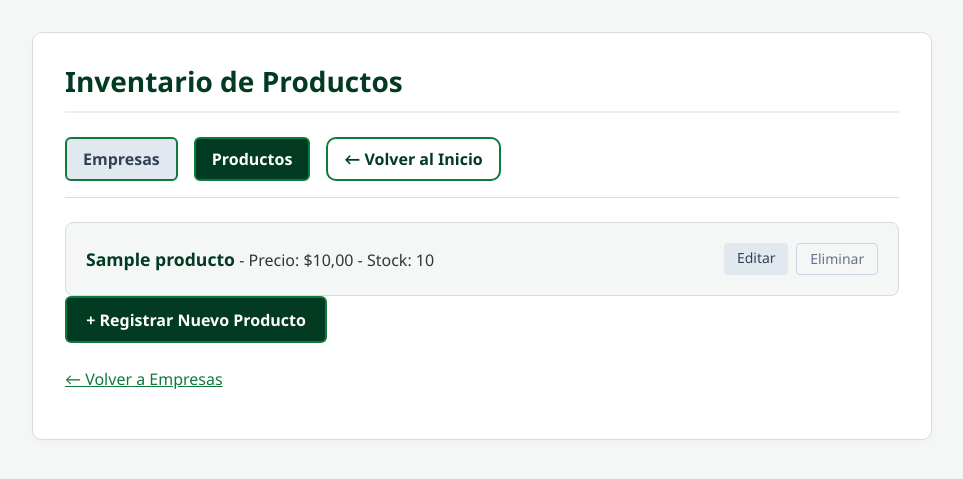
After one commit to 0621-santiago/Proyecto-SITDE, a Django app: page /inventario/productos/ in a window 1280 px wide. The commit adds this page. Shown: the top 479 px of the page, without its empty margins (158-1121 px from the left). Run offline with Django 5.2, Linux system fonts and the light colour scheme; tables that the repository leaves empty hold one stand-in row (values such as "Sample post").

Commit message:
Implementar módulo de inventario completo: CRUD de empresas y productos, vistas de confirmación de eliminación, formularios, rutas y estilos CSS institucionales

```diff
--- /dev/null
+++ b/inventario/templates/inventario/lista_productos.html
@@ -0,0 +1,46 @@
+{% load static %}
+<!DOCTYPE html>
+<html lang="es">
+<head>
+    <meta charset="UTF-8">
+    <title>Inventario de Productos</title>
+    <link rel="stylesheet" href="{% static 'css/sitde.css' %}">
+    <link rel="stylesheet" href="{% static 'css/inventario/inventario.css' %}">
+</head>
+<body>
+    <div class="contenedor-inventario">
+        <h1 class="titulo-inventario">Inventario de Productos</h1>
+
+
+        <div style="margin-bottom: 1.5rem; display: flex; gap: 1rem; border-bottom: 1px solid var(--borde); padding-bottom: 1rem;">
+            <a href="{% url 'lista_empresas' %}" class="boton" style="background-color: #e2e8f0; color: #334155; text-decoration: none; padding: 0.5rem 1rem; border-radius: 6px;">Empresas</a>
+            <a href="{% url 'lista_productos' %}" class="boton" style="background-color: var(--verde-oscuro); color: white; text-decoration: none; padding: 0.5rem 1rem; border-radius: 6px;">Productos</a>
+            <a href="/" class="boton" style="background-color: transparent; color: var(--verde-oscuro); text-decoration: none; padding: 0.5rem 1rem;">← Volver al Inicio</a>
+        </div>
+
+        <ul class="lista-empresas">
+            {% for producto in productos %}
+                <li class="empresa-item" style="display: flex; justify-content: space-between; align-items: center;">
+                    <div>
+                        <strong>{{ producto.nombre }}</strong> - Precio: ${{ producto.precio }} - Stock: {{ producto.stock }}
+                    </div>
+                    <div style="display: flex; gap: 0.5rem;">
+                        <a href="{% url 'editar_producto' producto.pk %}" class="btn-accion btn-editar">Editar</a>
+                        <a href="{% url 'eliminar_producto' producto.pk %}" class="btn-accion btn-eliminar">Eliminar</a>
+                    </div>
+                </li>
+            {% empty %}
+                <li class="sin-empresas">No hay productos registrados todavía.</li>
+            {% endfor %}
+        </ul>
+
+        <div style="margin-bottom: 1.5rem;">
+            <a href="{% url 'crear_producto' %}" class="boton" style="background-color: var(--verde-oscuro); color: white; text-decoration: none; padding: 0.6rem 1.2rem; border-radius: 6px; display: inline-block;">+ Registrar Nuevo Producto</a>
+        </div>
+
+        <p style="margin-top: 1.5rem;">
+            <a href="{% url 'lista_empresas' %}">← Volver a Empresas</a>
+        </p>
+    </div>
+</body>
+</html>
--- /dev/null
+++ b/inventario/urls.py
@@ -0,0 +1,16 @@
+from django.urls import path
+from . import views
+
+urlpatterns = [
+    # Rutas Empresa
+    path('', views.lista_empresas, name='lista_empresas'),
+    path('crear/', views.crear_empresa, name='crear_empresa'),
+    path('editar/<int:pk>/', views.editar_empresa, name='editar_empresa'),
+    path('eliminar/<int:pk>/', views.eliminar_empresa, name='eliminar_empresa'),
+
+    # Rutas Producto
+    path('productos/', views.lista_productos, name='lista_productos'),
+    path('productos/crear/', views.crear_producto, name='crear_producto'),
+    path('productos/editar/<int:pk>/', views.editar_producto, name='editar_producto'),
+    path('productos/eliminar/<int:pk>/', views.eliminar_producto, name='eliminar_producto'),
+]
--- a/inventario/views.py
+++ b/inventario/views.py
@@ -1,3 +1,70 @@
-from django.shortcuts import render
+from django.shortcuts import render, redirect, get_object_or_404
+from .models import Empresa, Producto
+from .forms import EmpresaForm, ProductoForm
 
-# Create your views here.
+# --- VISTAS DE EMPRESA ---
+def lista_empresas(request):
+    empresas = Empresa.objects.all()
+    return render(request, 'inventario/lista_empresas.html', {'empresas': empresas})
+
+def crear_empresa(request):
+    if request.method == 'POST':
+        form = EmpresaForm(request.POST)
+        if form.is_valid():
+            form.save()
+            return redirect('lista_empresas')
+    else:
+        form = EmpresaForm()
+    return render(request, 'inventario/crear_empresa.html', {'form': form})
+
+def editar_empresa(request, pk):
+    empresa = get_object_or_404(Empresa, pk=pk)
+    if request.method == 'POST':
+        form = EmpresaForm(request.POST, instance=empresa)
+        if form.is_valid():
+            form.save()
+            return redirect('lista_empresas')
+    else:
+        form = EmpresaForm(instance=empresa)
+    return render(request, 'inventario/crear_empresa.html', {'form': form, 'es_edicion': True})
+
+def eliminar_empresa(request, pk):
+    empresa = get_object_or_404(Empresa, pk=pk)
+    if request.method == 'POST':
+        empresa.delete()
+        return redirect('lista_empresas')
+    return render(request, 'inventario/confirmar_eliminar.html', {'objeto': empresa, 'tipo': 'Empresa'})
+
+
+# --- VISTAS DE PRODUCTO ---
+def lista_productos(request):
+    productos = Producto.objects.all()
+    return render(request, 'inventario/lista_productos.html', {'productos': productos})
+
+def crear_producto(request):
+    if request.method == 'POST':
+        form = ProductoForm(request.POST)
+        if form.is_valid():
+            form.save()
+            return redirect('lista_productos')
+    else:
+        form = ProductoForm()
+    return render(request, 'inventario/crear_producto.html', {'form': form})
+
+def editar_producto(request, pk):
+    producto = get_object_or_404(Producto, pk=pk)
+    if request.method == 'POST':
+        form = ProductoForm(request.POST, instance=producto)
+        if form.is_valid():
+            form.save()
+            return redirect('lista_productos')
+    else:
+        form = ProductoForm(instance=producto)
+    return render(request, 'inventario/crear_producto.html', {'form': form, 'es_edicion': True})
+
+def eliminar_producto(request, pk):
+    producto = get_object_or_404(Producto, pk=pk)
+    if request.method == 'POST':
+        producto.delete()
+        return redirect('lista_productos')
+    return render(request, 'inventario/confirmar_eliminar.html', {'objeto': producto, 'tipo': 'Producto'})
--- a/sitde_rott/urls.py
+++ b/sitde_rott/urls.py
@@ -20,4 +20,5 @@ from django.urls import include, path
 urlpatterns = [
     path('admin/', admin.site.urls),
     path('', include('cuentas.urls')),
+    path('inventario/', include('inventario.urls')),
 ]
--- /dev/null
+++ b/static/css/inventario/inventario.css
@@ -0,0 +1,80 @@
+/* Estilos especificos para el modulo de Inventario */
+.contenedor-inventario {
+    max-width: 900px;
+    margin: 2rem auto;
+    background: var(--blanco);
+    border: 1px solid var(--borde);
+    border-radius: var(--radio);
+    padding: 2rem;
+    box-shadow: 0 4px 6px rgba(0, 0, 0, 0.02);
+}
+
+.titulo-inventario {
+    color: var(--verde-oscuro);
+    font-size: 1.75rem;
+    margin-top: 0;
+    margin-bottom: 1.5rem;
+    border-bottom: 2px solid var(--verde-claro);
+    padding-bottom: 0.75rem;
+}
+
+.lista-empresas {
+    list-style: none;
+    padding: 0;
+    margin: 0;
+    display: grid;
+    gap: 1rem;
+}
+
+.empresa-item {
+    background: var(--fondo);
+    border: 1px solid var(--borde);
+    border-radius: 8px;
+    padding: 1.25rem;
+    transition: border-color 0.2s;
+}
+
+.empresa-item:hover {
+    border-color: var(--verde);
+}
+
+.empresa-item strong {
+    color: var(--verde-oscuro);
+    font-size: 1.1rem;
+}
+
+.sin-empresas {
+    color: var(--texto-suave);
+    font-style: italic;
+    text-align: center;
+    padding: 2rem;
+}
+
+/* Estilos para los botones de acción en las listas */
+.btn-accion {
+    text-decoration: none;
+    padding: 0.3rem 0.8rem;
+    border-radius: 4px;
+    font-size: 0.875rem;
+    display: inline-block;
+}
+
+.btn-editar {
+    background-color: #e2e8f0;
+    color: #334155;
+}
+
+.btn-editar:hover {
+    background-color: #cbd5e1;
+}
+
+.btn-eliminar {
+    background-color: transparent;
+    color: #64748b;
+    border: 1px solid #cbd5e1;
+}
+
+.btn-eliminar:hover {
+    background-color: #f1f5f9;
+    color: #475569;
+}
```
Also changed, not shown: cuentas/templates/cuentas/inicio.html (+6 -5 lines), inventario/forms.py (added, +24 -0 lines), inventario/templates/inventario/confirmar_eliminar.html (added, +28 -0 lines), inventario/templates/inventario/crear_empresa.html (added, +25 -0 lines), inventario/templates/inventario/crear_producto.html (added, +25 -0 lines), inventario/templates/inventario/lista_empresas.html (added, +44 -0 lines).
